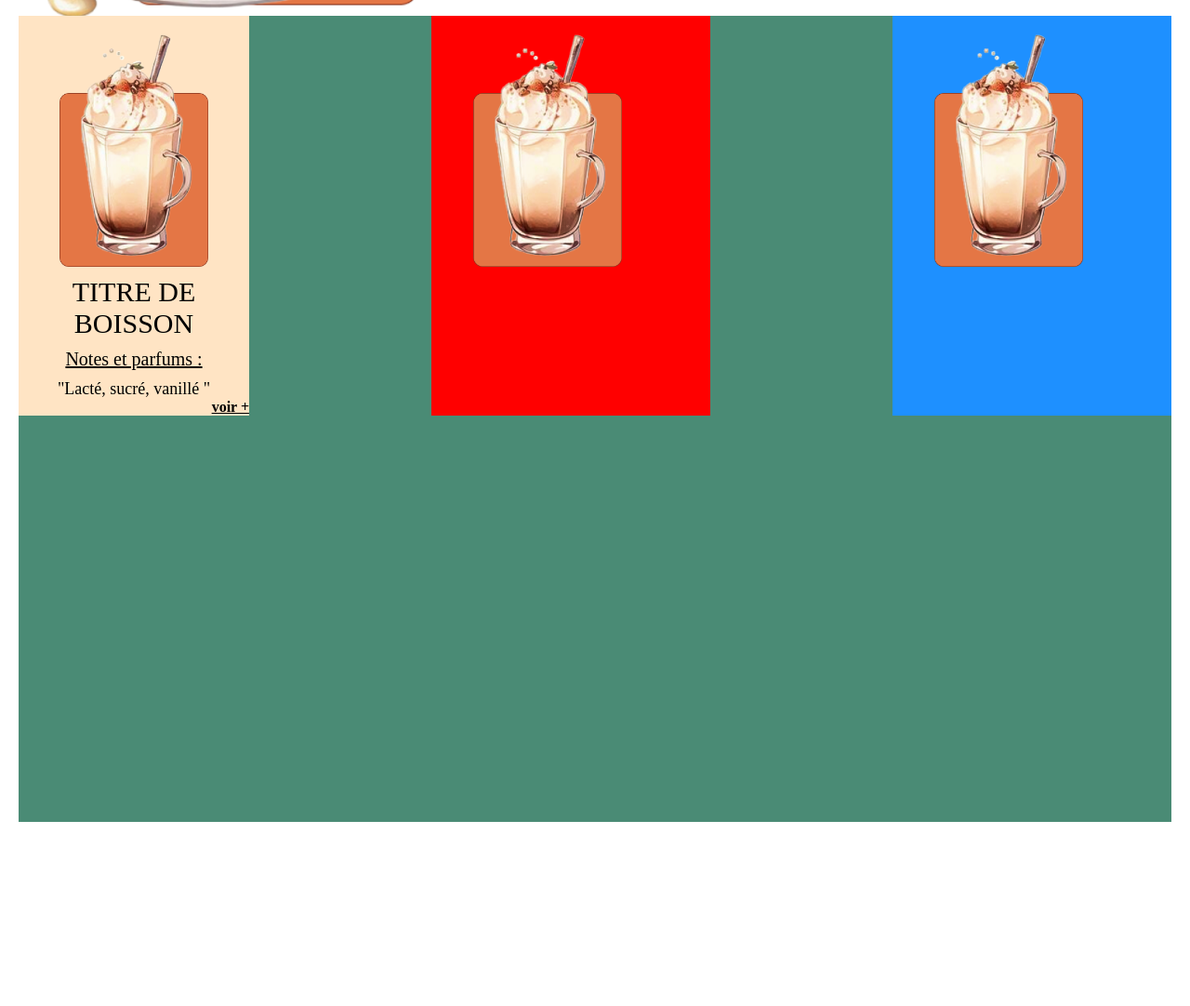
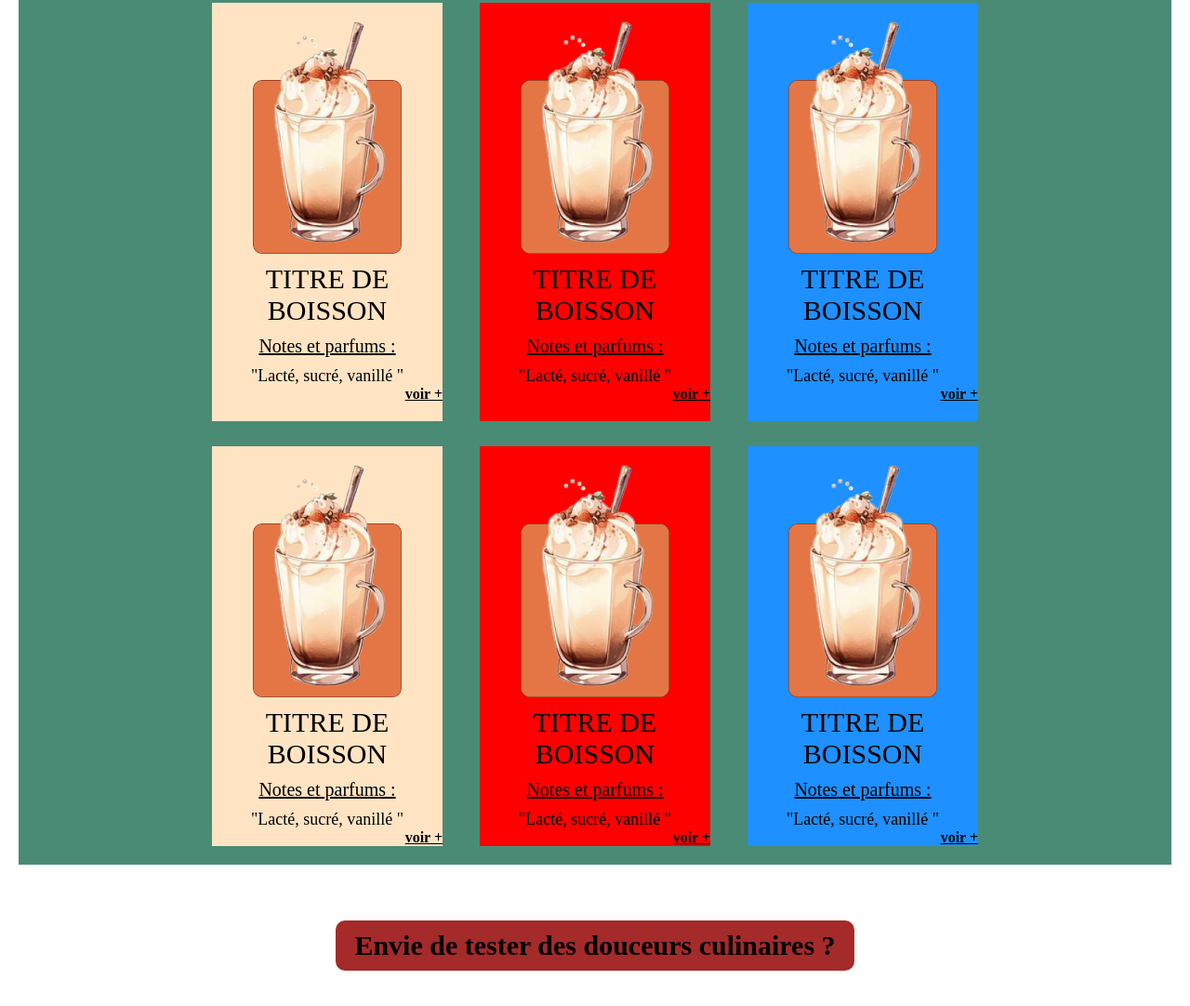
Before and after one commit to OniiKyn/Parallax-MP-creacoding-3web, a plain HTML site: page index.html in a window 1280 px wide. Shown: the part 2750-3832 px from the top of the page at 93% size. Before the commit the page ends 3654 px from the top, so only its background shows below. Drawn offline with Linux system fonts and the light colour scheme.

Commit message:
update2
update du code

```diff
--- a/index.html
+++ b/index.html
@@ -163,13 +163,61 @@
 
 
               </div>
-                <div class="case2"><img src="img/carte/R1.png" alt=""> </div>
-                <div class="case3"><img src="img/carte/R1.png" alt=""> </div>
+                <div class="case2">
+
+                  <div class="photo"> <img src="img/carte/R1.png" alt=""> </div>
+                  <div class="titre">TITRE DE BOISSON</div>
+                  <div class="parfums"> Notes et parfums :</div>
+                  <div class="desc"> "Lacté, sucré, vanillé " </div>
+                  <div class="voir"> voir + </div></div>
+
+
+                <div class="case3"><div class="photo"> <img src="img/carte/R1.png" alt=""> </div>
+                  <div class="titre">TITRE DE BOISSON</div>
+                  <div class="parfums"> Notes et parfums :</div>
+                  <div class="desc"> "Lacté, sucré, vanillé " </div>
+                  <div class="voir"> voir + </div> </div>
 
 
           </div>
-          <div class="ligne2"> </div>
+          <div class="ligne2">
+            <div class="case1">
+
+              <div class="photo"> <img src="img/carte/R1.png" alt=""> </div>
+              <div class="titre">TITRE DE BOISSON</div>
+              <div class="parfums"> Notes et parfums :</div>
+              <div class="desc"> "Lacté, sucré, vanillé " </div>
+              <div class="voir"> voir + </div>
+
+
+          </div>
+            <div class="case2">
+
+              <div class="photo"> <img src="img/carte/R1.png" alt=""> </div>
+              <div class="titre">TITRE DE BOISSON</div>
+              <div class="parfums"> Notes et parfums :</div>
+              <div class="desc"> "Lacté, sucré, vanillé " </div>
+              <div class="voir"> voir + </div></div>
+
+
+            <div class="case3"><div class="photo"> <img src="img/carte/R1.png" alt=""> </div>
+              <div class="titre">TITRE DE BOISSON</div>
+              <div class="parfums"> Notes et parfums :</div>
+              <div class="desc"> "Lacté, sucré, vanillé " </div>
+              <div class="voir"> voir + </div>
+             </div>
+
+
+        </div>
+      </div>
        </div>
+   <section class="TitreCartouche">
+       <div class="cartouche">
+        <h2>Envie de tester des douceurs culinaires ?</h2>
+      </div>
+    </section>
+        </div>
+      </section>
     </main>
   </body>
 </html>
--- a/style.css
+++ b/style.css
@@ -3,7 +3,7 @@
   padding: 0;
 }
 
-nav{
+nav {
   width: 100%;
   background-color: orangered;
   height: 80px;
@@ -63,25 +63,27 @@ header {
 }
 */
 
-.titre{
+.titre {
   width: 100%;
   border-radius: 10px;
   display: grid;
-
 }
 
-.cartouche{
+.cartouche {
   background-color: brown;
-  width: 500px;
-  padding: 10px 0 10px 0;
+  font-size: 20px;
+  width: auto;
+  padding: 10px 20px 10px 20px;
   border-radius: 10px;
   justify-self: center;
   margin-bottom: 140px;
 }
+.TitreCartouche{
+  margin: 30px;
+}
 
 .titre h2 {
   text-align: center;
-
 }
 /* .recette{
   border: solid 4px slateblue;
@@ -98,11 +100,8 @@ header {
   margin: 4rem;
 }
 
-
-
 .image {
   grid-area: 1 / 1 / 4 / 3;
-
 }
 img {
   height: 250px;
@@ -123,46 +122,47 @@ header {
   width: auto;
   padding-top: 0px;
   margin-left: -50px;
-    margin-top :-15px;
+  margin-top: -15px;
+}
+.titre {
+  grid-area: 1 / 3 / 2 / 7;
+}
+.description {
+  grid-area: 2 / 3 / 3 / 7;
+}
+.tag {
+  grid-area: 3 / 3 / 4 / 4;
 
-
-
-  }
-  .titre { grid-area: 1 / 3 / 2 / 7; }
-  .description { grid-area: 2 / 3 / 3 / 7; }
-  .tag { grid-area: 3 / 3 / 4 / 4;
-
-      font-family: 'poppins', sans-serif;
+  font-family: "poppins", sans-serif;
   font-size: 1rem;
   font-weight: 600;
   letter-spacing: 0.05rem;
   text-align: center;
-      font-style:normal;
+  font-style: normal;
   text-transform: capitalize;
-      color: #FFFFFF;
-      background-color: #4A8B75;
+  color: #ffffff;
+  background-color: #4a8b75;
   border-radius: 0.5rem;
   -webkit-border-radius: 0.5rem;
   -moz-border-radius: 0.5rem;
   padding: 10px;
   border-style: none;
-
-
 }
-  .tag2 { grid-area: 3 / 4 / 4 / 5; }
-  .vide { grid-area: 3 / 5 / 4 / 6; }
+.tag2 {
+  grid-area: 3 / 4 / 4 / 5;
+}
+.vide {
+  grid-area: 3 / 5 / 4 / 6;
+}
 .voir_plus {
   grid-area: 3 / 6 / 4 / 7;
-
-
 }
 
-  .plus{
-    text-decoration:underline;
+.plus {
+  text-decoration: underline;
   border: none;
-    background:none;
+  background: none;
   font-weight: bold;
-
 }
 
 .carte {
@@ -173,24 +173,25 @@ header {
   grid-row-gap: 7px;
 }
 
-
-
-
-      .full_div_cards { grid-area: 1 / 1 / 9 / 4;
+.full_div_cards {
+  grid-area: 1 / 1 / 9 / 4;
   display: grid;
   grid-template-columns: repeat(3, 1fr);
   grid-template-rows: repeat(8, 1fr);
   grid-column-gap: 300px;
   grid-row-gap: 7px;
-      background-color: #4A8B75;
-      margin: 20px;
+  background-color: #4a8b75;
+  margin: 100px 20px 60px 20px;
 }
-      .ligne1 { grid-area: 1 / 1 / 5 / 4;
+.ligne1 {
+  grid-area: 1 / 1 / 5 / 4;
+  grid-column-gap: 40px;
   display: flex;
-        justify-content: space-between;
-
+  justify-content: center;
+  margin-top: 20px;
 }
-      .case1 { grid-area: 1 / 1 / 5 / 2;
+.case1 {
+  grid-area: 1 / 1 / 5 / 2;
   background-color: bisque;
   width: 20%;
   height: auto;
@@ -201,7 +202,7 @@ header {
   justify-content: center;
   margin-left: 50px;
 }
-        .titre{
+.titre {
   font-size: 30px;
   text-align: center;
   margin-top: 10px;
@@ -214,34 +215,39 @@ header {
   text-decoration: underline;
 }
 
-        .desc{
-
+.desc {
   font-size: 18px;
   text-align: center;
   margin-top: 10px;
 }
 
-        .voir{
-          text-decoration:underline;
+.voir {
+  text-decoration: underline;
   border: none;
-          background:none;
+  background: none;
   font-weight: bold;
   float: right;
 }
 
-      .case2 { grid-area: 1 / 2 / 5 / 3;
+.case2 {
+  grid-area: 1 / 2 / 5 / 3;
   background-color: red;
-      width: 300px;
+  width: 20%;
+  height: auto;
+}
+
+.case3 {
+  grid-area: 1 / 2 / 5 / 3;
+  background-color: dodgerblue;
+  width: 20%;
+  height: auto;
+}
+
+.ligne2 {
+  grid-area: 5 / 1 / 9 / 4;
+  grid-column-gap: 40px;
   display: flex;
   justify-content: center;
-     /* height: 30px;
-  width: auto;} */}
-
-      .case3 { grid-area: 1 / 2 / 5 / 3;
-      background-color: dodgerblue;
-      width: 300px;
-     display: flex;
-     justify-content: center;
-
-
-      .ligne2 { grid-area: 5 / 1 / 9 / 4; }
+  margin-top: 20px;
+  margin-bottom: 20px;
+}
```
Lines whose indentation alone changed are shown as unchanged.
